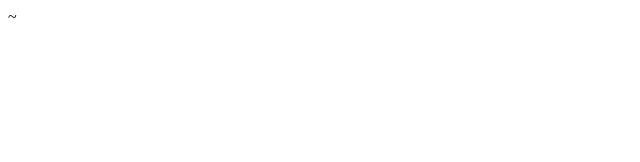
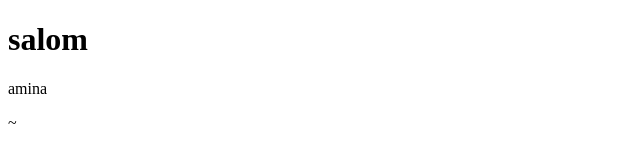
Before and after one commit to AminaUtkirova/amina, a plain HTML site: page index.html in a window 1280 px wide. Shown: the whole page, without its empty margins (0-640 px from the left). Drawn offline with Linux system fonts and the light colour scheme.

Commit message:
h1 va p teglati qoshildi

```diff
--- a/index.html
+++ b/index.html
@@ -6,6 +6,7 @@
     <title>Document</title>
 </head>
 <body>
-
+    <h1>salom</h1>
+    <p>amina</p>
 </body>
 </html>~
```
